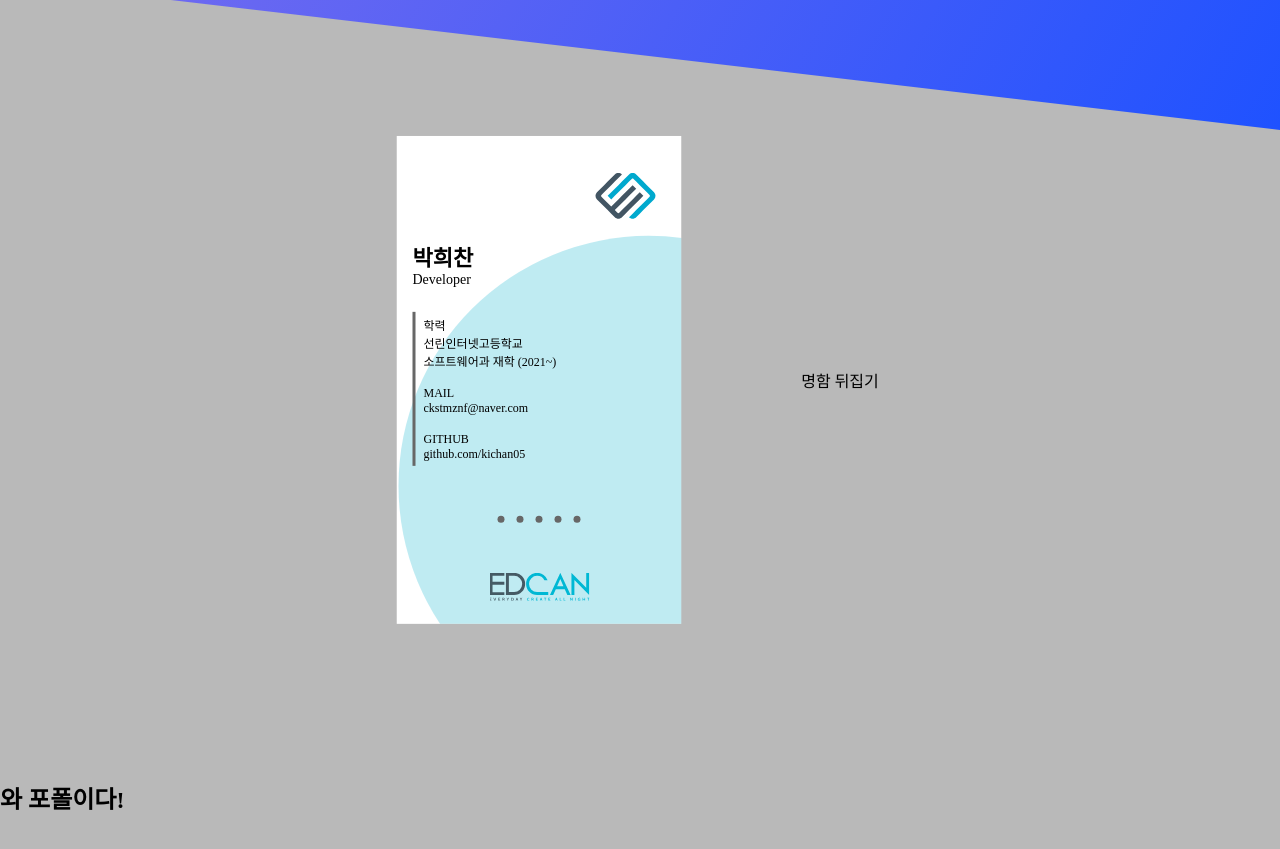
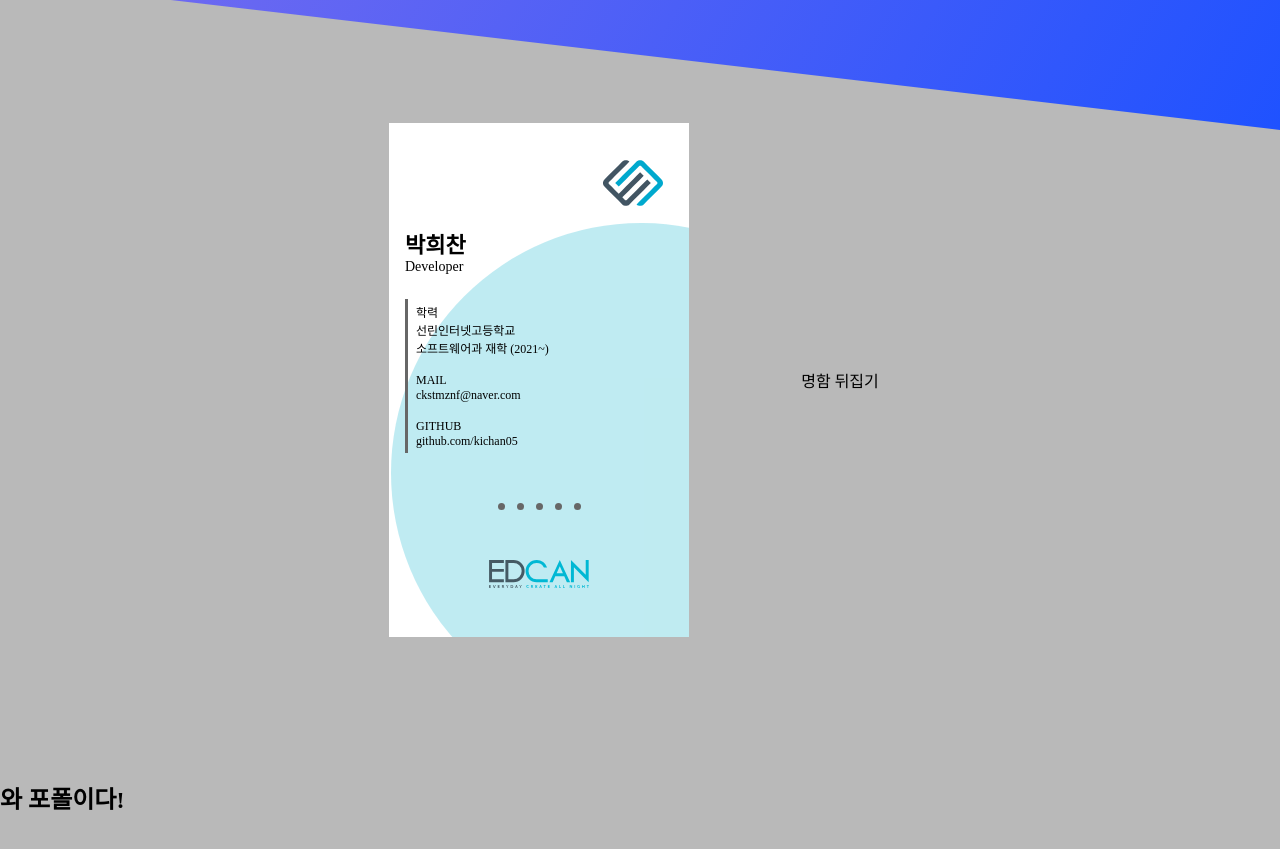
Before and after one commit to kichan05/kichan.dev, a React (Create React App) app: page / in a window 1280 px wide. Shown: the part 820-1669 px from the top of the page. Built offline with nearby package versions, Linux system fonts and the light colour scheme; a web font is replaced by a local one.

Commit message:
fix:명함 로직 수정

```diff
--- a/package.json
+++ b/package.json
@@ -6,6 +6,7 @@
     "@testing-library/jest-dom": "^5.17.0",
     "@testing-library/react": "^13.4.0",
     "@testing-library/user-event": "^13.5.0",
+    "classnames": "^2.3.2",
     "gh-pages": "^6.1.0",
     "react": "^18.2.0",
     "react-dom": "^18.2.0",
--- /dev/null
+++ b/src/component/BusinessCard.js
@@ -0,0 +1,60 @@
+import classNames from "classnames";
+import edcanLogo from "../assets/edcan.svg";
+import edcanTypo from "../assets/edcan_typo.svg";
+
+export const BusinessCard = ({cardState, onMouseMove, onMouseOut, onEmailCopy}) => {
+  return (
+    <div
+      className={classNames("business-card-wrap", {reverse: cardState.isReverse})}
+      style={{
+        transform: `perspective(2000px) rotateX(${cardState.xDeg}deg) rotateY(${cardState.yDeg}deg)`
+      }}
+      onMouseMove={onMouseMove}
+      onMouseOut={onMouseOut}>
+      <div className="front">
+        <div className="edcan-logo-wrap">
+          <img src={edcanLogo} alt="EDCAN 로고"/>
+        </div>
+        <div className="name-wrap">
+          <h2>박희찬</h2>
+          <h3>Developer</h3>
+        </div>
+        <div className="content-wrap">
+          <div className="tel-wrap">
+            <div className="tel-title title">학력</div>
+            <div className="tel-content content">선린인터넷고등학교</div>
+            <div className="tel-content content">소프트웨어과 재학 (2021~)</div>
+          </div>
+          <div className="mail-wrap">
+            <div className="mail-title title">
+              MAIL
+            </div>
+            <div className="mail-content content">
+              <span className="pointer" onClick={onEmailCopy}>ckstmznf@naver.com</span>
+            </div>
+          </div>
+          <div className="link-wrap">
+            <div className="link-title title">GITHUB</div>
+            <div className="link-content content">
+              <a href="https://www.github.com/kichan05" target="_blank">github.com/kichan05</a>
+            </div>
+          </div>
+        </div>
+        <div className="dots">
+          <div className="dot"></div>
+          <div className="dot"></div>
+          <div className="dot"></div>
+          <div className="dot"></div>
+          <div className="dot"></div>
+        </div>
+        <div className="bottom">
+          <img src={edcanTypo} alt=""/>
+        </div>
+        <div className="circle"></div>
+      </div>
+      <div className="back">
+        <img src={edcanTypo} alt="EDCAN 로고"/>
+      </div>
+    </div>
+  )
+}
--- a/src/section/BusinessCardSection.js
+++ b/src/section/BusinessCardSection.js
@@ -1,15 +1,14 @@
 import style from "./businessCardSection.css"
 
 import {useContext, useState} from "react";
-import edcanLogo from "../assets/edcan.svg";
-import edcanTypo from "../assets/edcan_typo.svg";
 
 import {UiDispatch} from "../App";
+import {BusinessCard} from "../component/BusinessCard";
 
 export function BusinessCardSection() {
   const uiDispatch = useContext(UiDispatch)
 
-  const [businessCardState, setBusinessCardState] = useState({
+  const [cardState, setCardState] = useState({
     isReverse: false, xDeg: 0.0, yDeg: 0.0
   })
 
@@ -20,90 +19,42 @@ export function BusinessCardSection() {
     const x = clientX - left
     const y = clientY - top
 
-    const xDeg = Math.round(-25 + 50 / height * y)
-    const yDeg = Math.round(25 - 50 / width * x)
+    const xDeg = Math.round(-20 + 40 / height * y)
+    const yDeg = Math.round(20 - 40 / width * x)
 
+    setCardState({...cardState, xDeg, yDeg})
+  }
 
-    setBusinessCardState(prev => {
-      return {...prev, xDeg, yDeg}
+  const emailCopy = () => {
+    uiDispatch({
+      type: "TOAST_APPEND",
+      toast: {
+        title: "이메일 복사 완료",
+        message: "이메일이 복사 되었습니다.",
+      },
     })
+    navigator.clipboard.writeText("ckstmznf@naver.com")
   }
 
   return (
-    <section style={style} className="business-card-section full-section">
-      <div
-        className={`business-card-wrap ${businessCardState.isReverse ? "reverse" : ""}`}
-        style={{transform: `perspective(2000px) rotateX(${businessCardState.xDeg}deg) rotateY(${businessCardState.yDeg}deg)`}}
+    <section
+      style={style}
+      className="business-card-section full-section">
+
+      <BusinessCard
+        cardState={cardState}
         onMouseMove={cardMouseMove}
         onMouseOut={() => {
-          setBusinessCardState(prev => (
-            {...prev, xDeg: 0, yDeg: 0}
-          ))
-        }}>
-        <div className="front">
-          <div className="edcan-logo-wrap">
-            <img src={edcanLogo} alt="EDCAN 로고"/>
-          </div>
-          <div className="name-wrap">
-            <h2>박희찬</h2>
-            <h3>Developer</h3>
-          </div>
-          <div className="content-wrap">
-            <div className="tel-wrap">
-              <div className="tel-title title">학력</div>
-              <div className="tel-content content">선린인터넷고등학교</div>
-              <div className="tel-content content">소프트웨어과 재학 (2021~)</div>
-            </div>
-            <div className="mail-wrap">
-              <div className="mail-title title">
-                MAIL
-              </div>
-              <div className="mail-content content">
-              <span className="pointer" onClick={() => {
-                uiDispatch({
-                  type: "TOAST_APPEND",
-                  toast: {
-                    title: "이메일 복사 완료",
-                    message: "이메일 복사됨",
-                  },
-                })
-                navigator.clipboard.writeText("ckstmznf@naver.com")
-              }}>ckstmznf@naver.com</span>
-              </div>
-            </div>
-            <div className="link-wrap">
-              <div className="link-title title">GITHUB</div>
-              <div className="link-content content">
-                <a href="https://www.github.com/kichan05" target="_blank">github.com/kichan05</a>
-              </div>
-            </div>
-          </div>
-          <div className="dots">
-            <div className="dot"></div>
-            <div className="dot"></div>
-            <div className="dot"></div>
-            <div className="dot"></div>
-            <div className="dot"></div>
-          </div>
-          <div className="bottom">
-            <img src={edcanTypo} alt=""/>
-          </div>
+          setCardState({...cardState, xDeg: 0, yDeg: 0})
+        }}
+        onEmailCopy={emailCopy}
+      />
 
-          <div className="circle"></div>
-        </div>
-        <div className="back">
-          <img src={edcanTypo} alt="EDCAN 로고"/>
-        </div>
-      </div>
-
-      <div className="btn revers-card"
-           onClick={() => {
-             setBusinessCardState(prev => {
-               return {...prev, isReverse: !prev.isReverse}
-             })
-           }}
-      >명함 뒤집기
-      </div>
+      <div
+        className="btn revers-card"
+        onClick={() => {
+          setCardState({...cardState, isReverse: !cardState.isReverse})
+        }}>명함 뒤집기</div>
     </section>
   )
 }
--- a/src/section/businessCardSection.css
+++ b/src/section/businessCardSection.css
@@ -23,14 +23,13 @@
 }
 
 .business-card-section .front, .back {
-  width: 95%;
-  height: 95%;
+  width: 100%;
+  height: 100%;
 
   background-color: white;
 
   position: absolute;
-  top : 50%; left : 50%;
-  transform: translate(-50%, -50%);
+  top : 0%; left : 0%;
 
   overflow: hidden;
   transition: transform 1s;
```
Also changed, not shown: 1 other file (tests, documents, lock files or other folders).
